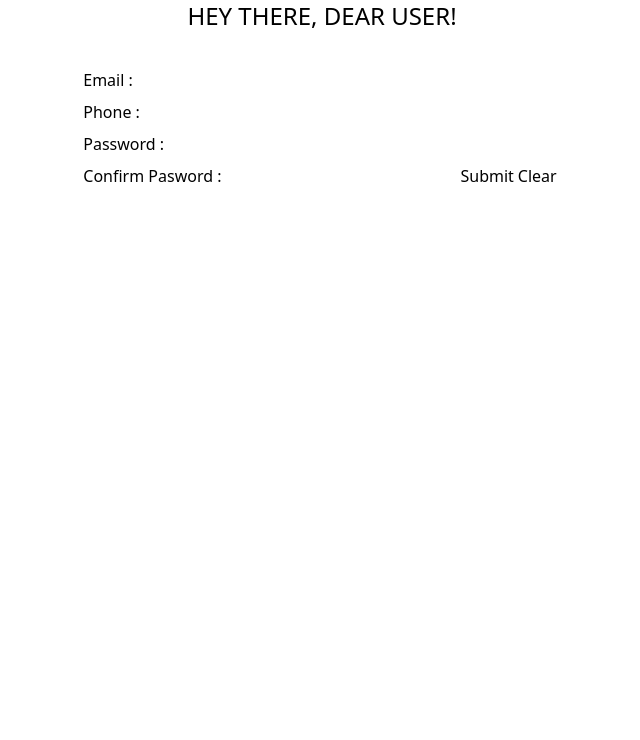
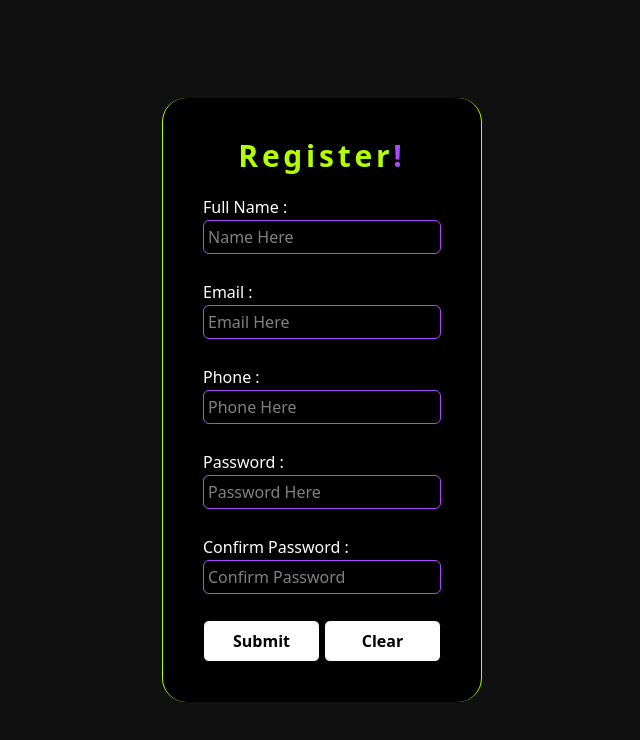
Before and after one commit to snippet-labs/REACTLAB, a React (Vite) app: page / in a window 1280 px wide. Shown: the top 740 px of the page, without its empty margins (318-958 px from the left). Built offline with nearby package versions, Linux system fonts and the light colour scheme.

Commit message:
akash(tiy-form):Form Completed

```diff
--- a/src/tryityourself/Akash/FormDetails.jsx
+++ b/src/tryityourself/Akash/FormDetails.jsx
@@ -32,22 +32,18 @@ const FormDetails = () => {
     guideMeName.current.focus();
     console.log(guideMeName.current);
   };
-
   const handleGuideMeEmail = () => {
     guideMeEmail.current.focus();
     console.log(guideMeEmail.current);
   };
-
   const handleGuideMePhone = () => {
     guideMePhone.current.focus();
     console.log(guideMePhone.current);
   };
-
   const handleGuideMePassword = () => {
     guideMePassword.current.focus();
     console.log(guideMePassword.current);
   };
-
   const handleGuideMeConfirmPassword = () => {
     guideMeConfirmPassword.current.focus();
     console.log(guideMeConfirmPassword.current);
@@ -69,12 +65,12 @@ const FormDetails = () => {
   const [isLoading, setIsLoading] = useState(false);
   const [isDisabled, setIsDisabled] = useState(false);
 
-  // Perform password validation first ; took help of AI
+  // PERFORM PASSWORD VGALIDATION FIRST : TOOK HELP OF AI
   const handleSubmit = (e) => {
     e.preventDefault();
     if (formVal.password !== formVal.confirmPassword) {
-      alert("Password and Confirm Password do not match!");
-      return; // Stop submission if validation fails
+      alert("PASSWORD IS CRYING IN THE CORNER!");
+      return clearForm(); // Stop submission if validation fails
     }
 
     // Proceed with form submission
@@ -93,9 +89,11 @@ const FormDetails = () => {
 
   return (
     <>
-      <div className="flex justify-center items-center flex-col">
-        <h1 className="text-2xl">HEY THERE, DEAR USER!</h1>
-        <form className="">
+      <div className="background">
+        <form className="form">
+          <h1 className="text-3xl text-[#B3FF00] font-semibold tracking-[.125em] pb-5 text-center relative">
+            Register<span className="text-purple-500">!</span>
+          </h1>
           <label className="labell" onClick={handleGuideMeName}>
             Full Name :
           </label>
@@ -109,7 +107,7 @@ const FormDetails = () => {
             className="field"
           />
           <br />
-          <label className="" onClick={handleGuideMeEmail}>
+          <label className="labell" onClick={handleGuideMeEmail}>
             Email :
           </label>
           <input
@@ -122,12 +120,12 @@ const FormDetails = () => {
             className="field"
           />
           <br />
-          <label className="" onClick={handleGuideMePhone}>
+          <label className="labell" onClick={handleGuideMePhone}>
             Phone :
           </label>
           <input
             ref={guideMePhone}
-            type="text"
+            type="tel"
             placeholder="Phone Here"
             name="phone"
             value={formVal.phone}
@@ -135,12 +133,12 @@ const FormDetails = () => {
             className="field"
           />
           <br />
-          <label className="" onClick={handleGuideMePassword}>
+          <label className="labell" onClick={handleGuideMePassword}>
             Password :
           </label>
           <input
             ref={guideMePassword}
-            type="text"
+            type="password"
             placeholder="Password Here"
             name="password"
             value={formVal.password}
@@ -148,25 +146,31 @@ const FormDetails = () => {
             className="field"
           />
           <br />
-          <label className="" onClick={handleGuideMeConfirmPassword}>
-            Confirm Pasword :
+          <label className="labell" onClick={handleGuideMeConfirmPassword}>
+            Confirm Password :
           </label>
           <input
             ref={guideMeConfirmPassword}
-            type="text"
+            type="password"
             placeholder="Confirm Password"
             name="confirmPassword"
             value={formVal.confirmPassword}
             onChange={handleChange}
             className="field"
           />
-
-          <button disabled={isDisabled} onClick={handleSubmit} className="">
-            {isLoading ? "Submitting" : "Submit"}
-          </button>
-          <button className="btn" onClick={clearForm}>
-            Clear
-          </button>
+          <br />
+          <div className="btnrow">
+            <button
+              className="btn"
+              disabled={isDisabled}
+              onClick={handleSubmit}
+            >
+              {isLoading ? "Submitting" : "Submit"}
+            </button>
+            <button className="btn" onClick={clearForm}>
+              Clear
+            </button>
+          </div>
         </form>
       </div>
     </>
--- a/src/tryityourself/Akash/FormDetails.style.css
+++ b/src/tryityourself/Akash/FormDetails.style.css
@@ -1,17 +1,18 @@
 .field {
-  @apply border border-white text-white p-1 rounded-md;
+  @apply border border-purple-500 text-white p-1 rounded-md;
 }
 .labell {
   @apply text-white hover:cursor-pointer;
 }
+.btn {
+  @apply flex justify-center items-center border-1 rounded-md bg-white text-black hover:cursor-pointer hover:bg-[#B3FF00] hover:text-purple-500 font-semibold p-2 w-full;
+}
+.form {
+  @apply flex flex-col gap-0.25 max-w-80 max-h-screen bg-black p-10 rounded-3xl border-x border-[#B3FF00];
+}
 .background {
-  @apply w-full h-screen flex items-center justify-center flex-col bg-slate-900/40;
+  @apply flex justify-center items-center h-screen bg-[#101010];
 }
-.btn {
-  @apply border-1 border-white rounded-md bg-white text-black hover:cursor-pointer p-1;
+.btnrow {
+  @apply flex gap-1;
 }
-
-display: flex;
-flex-direction: column;
-align-items: center;
-justify-content: center;
```
